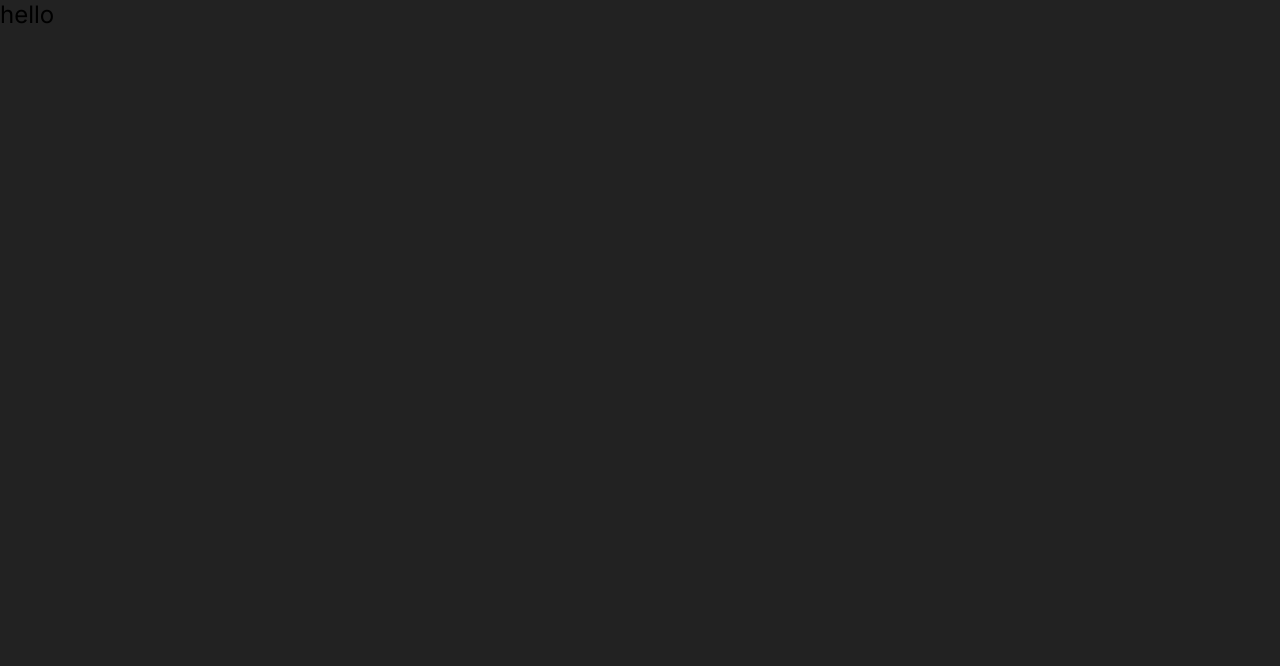
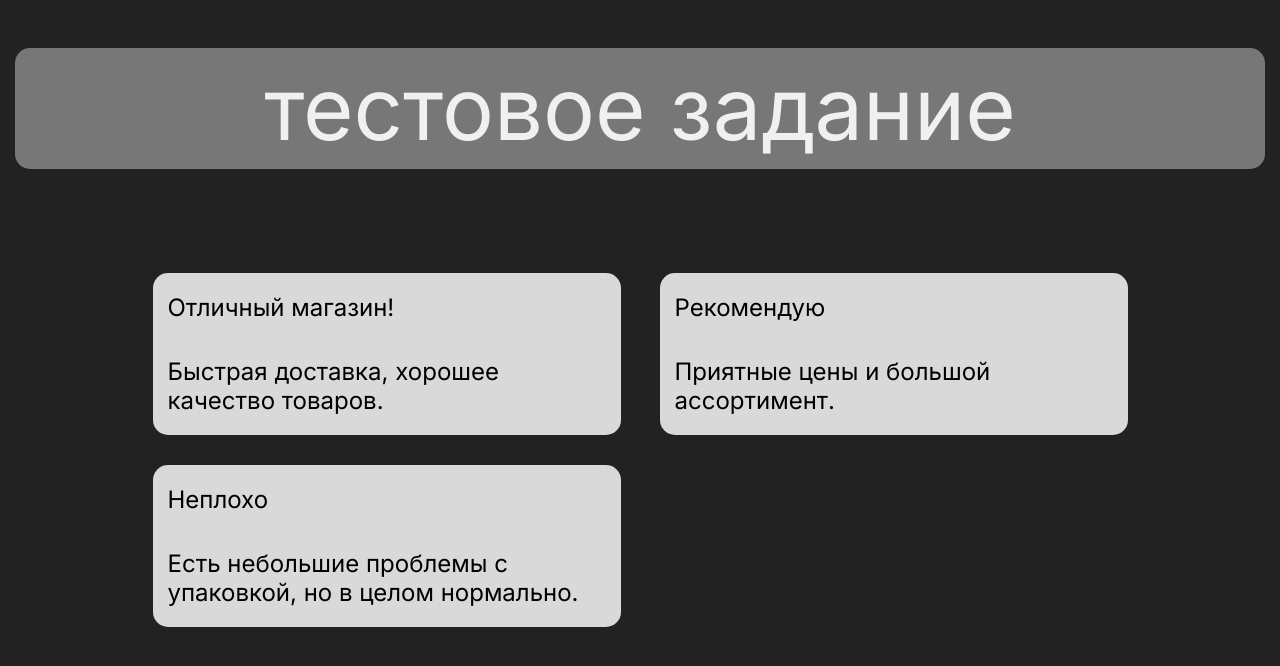
Before and after one commit to Alex-Nicalace/online-store_o-complex, a React (Vite) app: page / in a window 1280 px wide. Shown: the top 666 px of the page. Built offline with nearby package versions, Linux system fonts and the light colour scheme; the HTML template or start-up script is replaced by a standard one.

Commit message:
refactoring components

```diff
--- a/src/app/App.tsx
+++ b/src/app/App.tsx
@@ -1,6 +1,13 @@
+import { MainPage } from '@pages/MainPage';
 import './styles/index.scss';
+import { Header } from '@widgets/Header';
 function App() {
-  return <div>hello</div>;
+  return (
+    <>
+      <Header />
+      <MainPage />
+    </>
+  );
 }
 
 export default App;
--- a/src/entities/Review/ui/Review.module.scss
+++ b/src/entities/Review/ui/Review.module.scss
@@ -1,8 +1,6 @@
 .Feedback {
   padding: rem(20) rem(15);
-  background-color: var(--secondary-bg-color);
   color: var(--secondary-color);
-  border-radius: rem(15);
 
   h1 {
     &:not(:last-child) {
--- a/src/entities/Review/ui/Review.tsx
+++ b/src/entities/Review/ui/Review.tsx
@@ -1,6 +1,7 @@
 import cn from 'classnames';
 
-import { useSanitizedHtml } from '@shared/lib/html';
+import { useSanitizedHtml } from '@shared/lib';
+import { Panel } from '@shared/ui';
 import cls from './Review.module.scss';
 import type { ReviewProps } from './Review.types';
 
@@ -8,10 +9,11 @@ function Review({ html, className }: ReviewProps) {
   const cleanHtml = useSanitizedHtml(html);
 
   return (
-    <article
+    <Panel
+      as="article"
       className={cn(cls.Feedback, className)}
       dangerouslySetInnerHTML={cleanHtml}
-    ></article>
+    />
   );
 }
 
--- a/src/features/LoadReviews/ui/LoadReviews.tsx
+++ b/src/features/LoadReviews/ui/LoadReviews.tsx
@@ -1,9 +1,9 @@
 import cn from 'classnames';
 
 import { Review } from '@entities/Review';
-import Container from '@shared/ui/Container';
 import cls from './LoadReviews.module.scss';
 import type { LoadReviewsProps } from './LoadReviews.types';
+import { Container } from '@shared/ui';
 
 const FEED_BACK_HTML = [
   {
@@ -22,11 +22,7 @@ const FEED_BACK_HTML = [
 
 function LoadReviews({ className }: LoadReviewsProps) {
   return (
-    <Container
-      tag="section"
-      isNarrow
-      className={cn(cls.LoadReviews, className)}
-    >
+    <Container as="section" narrow className={cn(cls.LoadReviews, className)}>
       {FEED_BACK_HTML.map((item) => (
         <Review key={item.id} html={item.text} className={cls.review} />
       ))}
--- a/src/pages/MainPage/ui/MainPage.tsx
+++ b/src/pages/MainPage/ui/MainPage.tsx
@@ -1,6 +1,12 @@
+import { LoadReviews } from '@features/LoadReviews';
+
 // type TMainPageProps = { }
 function MainPage(/*{ }: TMainPageProps*/) {
-  return <div>MainPage</div>;
+  return (
+    <main>
+      <LoadReviews />
+    </main>
+  );
 }
 
 export default MainPage;
--- a/src/widgets/Header/ui/Header.tsx
+++ b/src/widgets/Header/ui/Header.tsx
@@ -1,13 +1,15 @@
 import cn from 'classnames';
 
-import Container from '@shared/ui/Container';
 import cls from './Header.module.scss';
 import type { HeaderProps } from './Header.types';
+import { Container, Panel } from '@shared/ui';
 
 function Header({ className }: HeaderProps) {
   return (
-    <Container tag="header" className={cn(cls.Header, className)}>
-      <h1 className={cls.title}>тестовое задание</h1>
+    <Container as="header" className={cn(cls.Header, className)}>
+      <Panel as="h1" dark className={cls.title}>
+        тестовое задание
+      </Panel>
     </Container>
   );
 }
```
